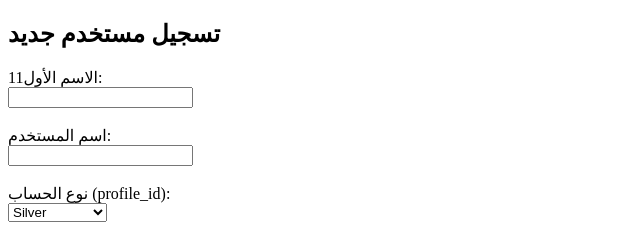
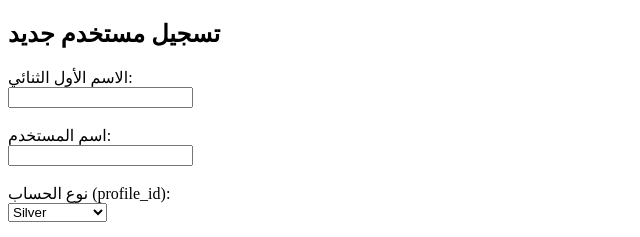
Before and after one commit to saifsalah2001/api1, a plain HTML site: page index.html in a window 1280 px wide. Shown: the top 237 px of the page, 0-640 px from the left. Drawn offline with Linux system fonts and the light colour scheme.

Commit message:
Update index.html

```diff
--- a/index.html
+++ b/index.html
@@ -7,7 +7,7 @@
 <body>
   <h2>تسجيل مستخدم جديد</h2>
   <form id="registerForm">
-    <label>11الاسم الأول:</label><br />
+    <label>الاسم الأول الثنائي:</label><br />
     <input type="text" id="firstname" required /><br /><br />
 
     <label>اسم المستخدم:</label><br />
```
